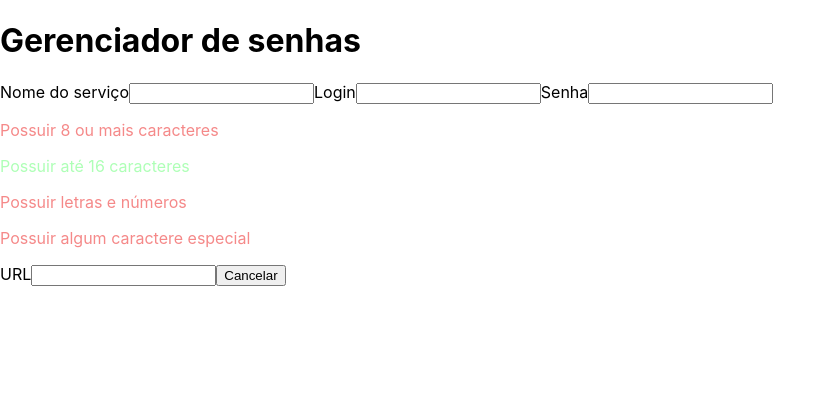
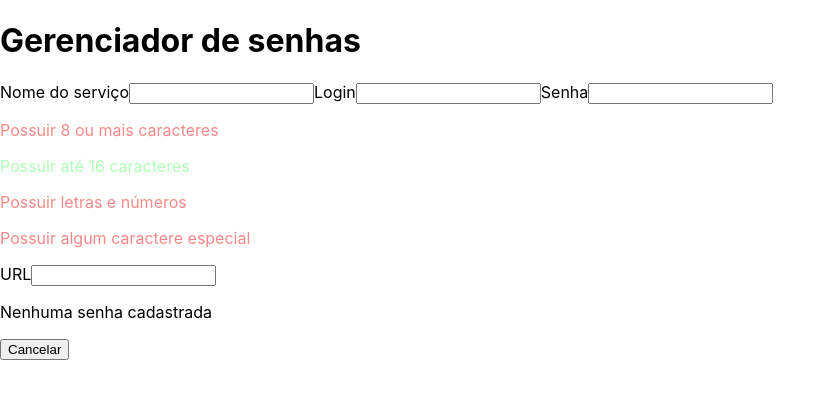
Before and after one commit to leandro-bcamargo/password-manager, a React (Vite) app: page / in a window 1280 px wide. Both pictures are taken after a click on the button "Cadastrar nova senha". Shown: the top 398 px of the page, without its empty margins (0-836 px from the left). Built offline with nearby package versions, Linux system fonts and the light colour scheme.

Commit message:
Implement submit function on form to display services

```diff
--- a/src/App.tsx
+++ b/src/App.tsx
@@ -25,7 +25,8 @@ function App() {
   return (
     <>
       <h1>Gerenciador de senhas</h1>
-      {registerBtnVisiblity && <button name="register" onClick={ handleClick }>Cadastrar nova senha</button>}
+      {registerBtnVisiblity
+      && <button name="register" onClick={ handleClick }>Cadastrar nova senha</button>}
       {formVisibility && <Form handleClick={ handleClick } />}
     </>
   );
--- a/src/components/Form.tsx
+++ b/src/components/Form.tsx
@@ -2,6 +2,13 @@ import React, { useEffect, useState } from 'react';
 
 type FormProps = {
   handleClick: (e: React.MouseEvent<HTMLButtonElement>) => void;
+};
+
+export type FormData = {
+  serviceName: string,
+  login: string,
+  password: string,
+  url: string,
 };
 
 export type FormErrors = {
@@ -14,6 +21,8 @@ export type FormErrors = {
 export type SetFormErrors = React.Dispatch<React.SetStateAction<FormErrors>>;
 
 export default function Form({ handleClick }: FormProps) {
+  const [services, setServices] = useState<FormData[]>([]);
+
   const [formData, setFormData] = useState({
     serviceName: '',
     login: '',
@@ -76,8 +85,19 @@ export default function Form({ handleClick }: FormProps) {
     setFormData({ ...formData, [name]: value });
   }
 
+  function handleSubmit(e: React.FormEvent<HTMLFormElement>) {
+    e.preventDefault();
+    setServices((prevServices) => [...prevServices, { ...formData }]);
+    setFormData({
+      serviceName: '',
+      login: '',
+      password: '',
+      url: '',
+    });
+  }
+
   return (
-    <form action="submit">
+    <form action="submit" onSubmit={ handleSubmit }>
       <label htmlFor="service-name">Nome do serviço</label>
       <input
         value={ formData.serviceName }
@@ -107,7 +127,27 @@ export default function Form({ handleClick }: FormProps) {
       <p className={ passwordClasses.specialChars }>Possuir algum caractere especial</p>
       <label htmlFor="url">URL</label>
       <input onChange={ handleChange } value={ formData.url } name="url" type="text" />
-      {isFormValid && <button name="register" type="submit">Cadastrar</button>}
+      {isFormValid
+      && (
+        <button
+          name="register"
+          type="submit"
+          onClick={ handleClick }
+        >
+          Cadastrar
+        </button>)}
+
+      {services.length === 0
+        ? <p>Nenhuma senha cadastrada</p>
+        : services.map((service, i) => {
+          return (
+            <div key={ i }>
+              <a href={ service.url }>{service.serviceName}</a>
+              <p>{service.login}</p>
+              <p>{service.password}</p>
+            </div>
+          );
+        })}
       <button name="cancel" onClick={ handleClick }>Cancelar</button>
     </form>
   );
```
